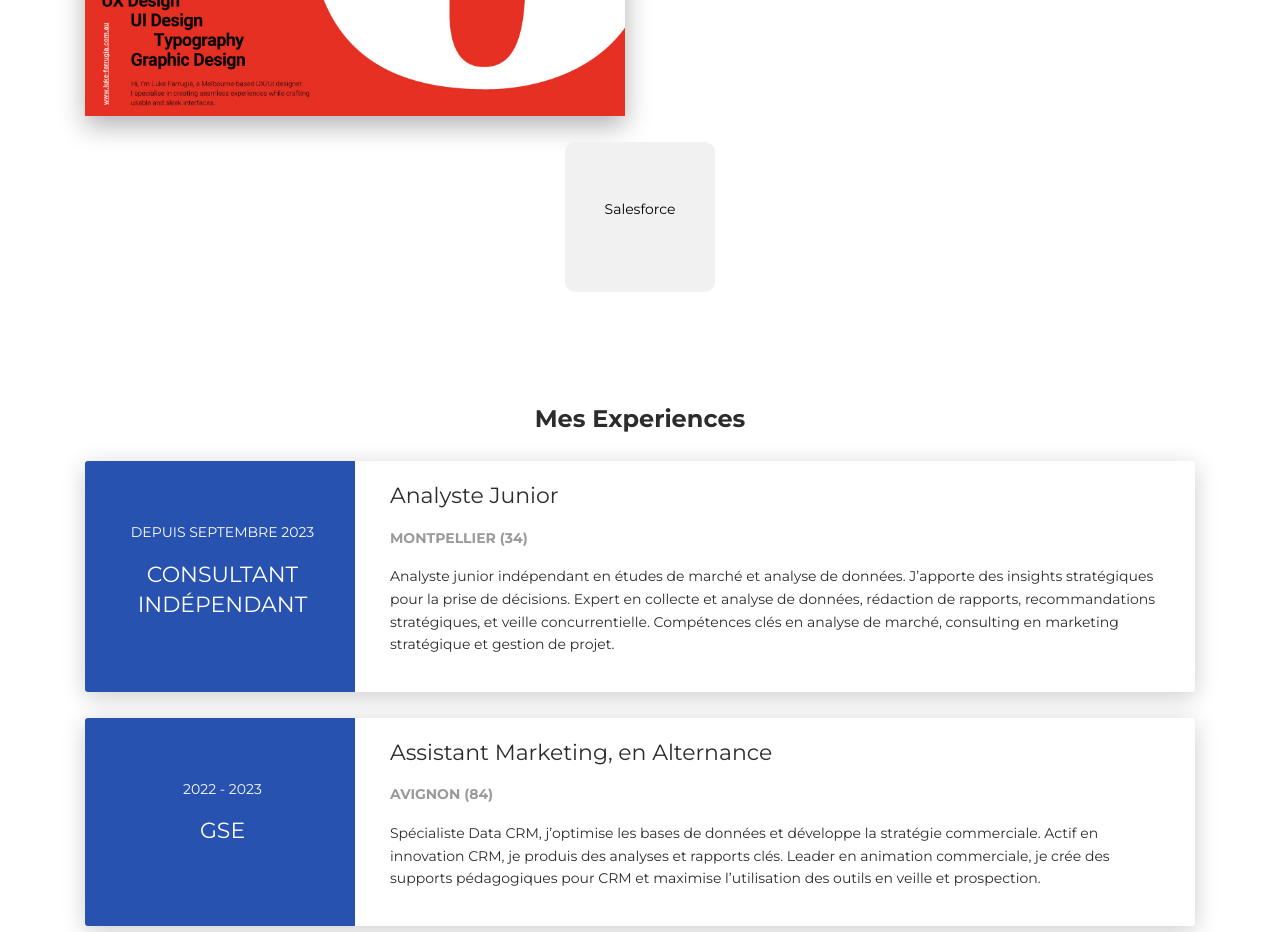
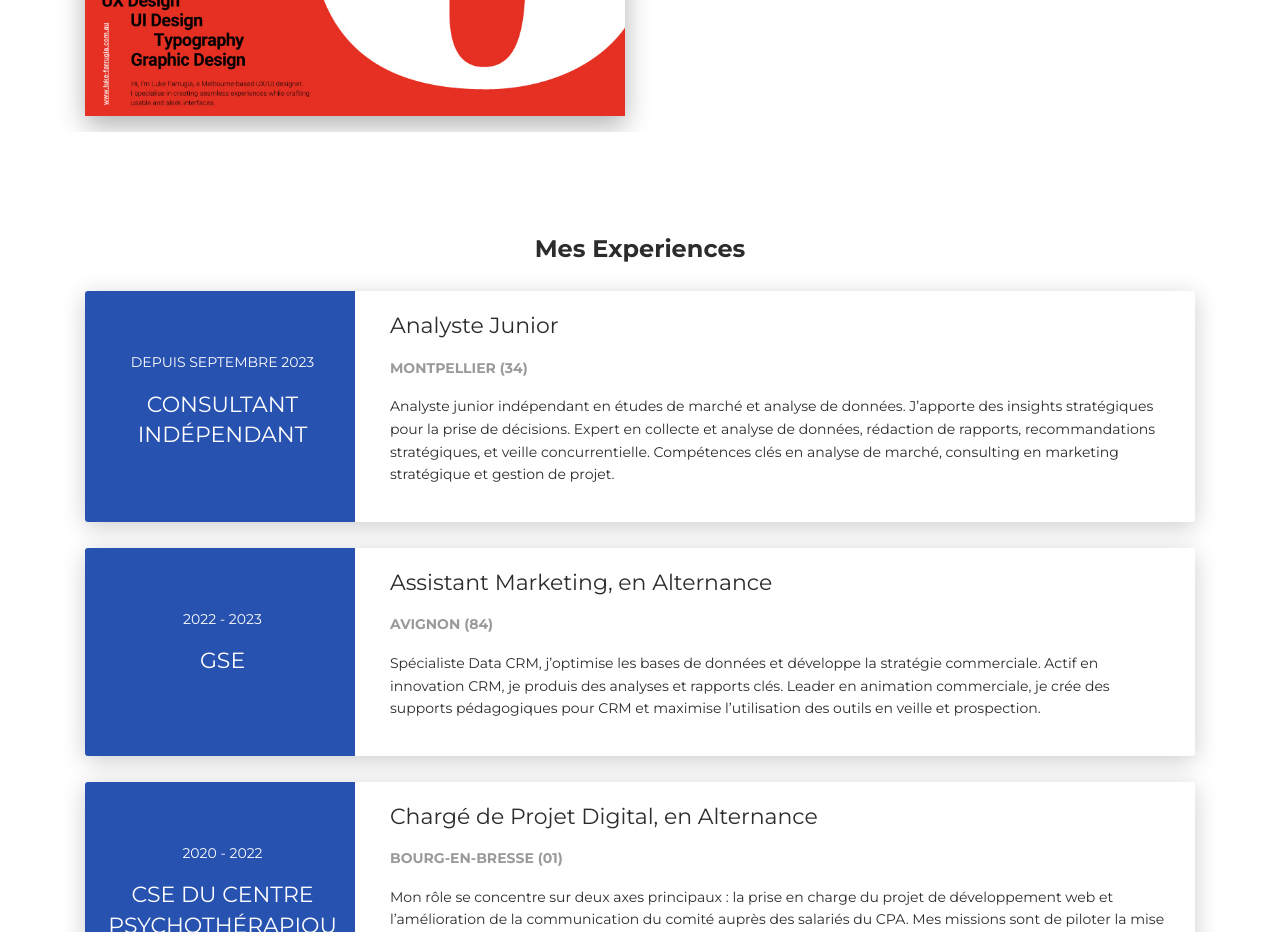
Before and after one commit to Bastien-Pesenti/cv, a plain HTML site: page index.html in a window 1280 px wide. Shown: the part 3580-4512 px from the top of the page. Drawn offline with nearby package versions, Linux system fonts and the light colour scheme.

Commit message:
Update index.html

```diff
--- a/index.html
+++ b/index.html
@@ -18,55 +18,7 @@
         }
       </style>
     </noscript>
-    <style>
-      .skills-container {
-    display: flex;
-    flex-wrap: wrap;
-    justify-content: space-around;
-}
 
-.skill-card {
-    width: 150px;
-    height: 150px;
-    perspective: 1000px;
-    margin: 10px;
-}
-
-.skill-card-inner {
-    position: relative;
-    width: 100%;
-    height: 100%;
-    text-align: center;
-    transition: transform 0.6s;
-    transform-style: preserve-3d;
-}
-
-.skill-card:hover .skill-card-inner {
-    transform: rotateY(180deg);
-}
-
-.skill-card-front, .skill-card-back {
-    position: absolute;
-    width: 100%;
-    height: 100%;
-    backface-visibility: hidden;
-    border-radius: 10px;
-    background: #f1f1f1;
-    display: flex;
-    align-items: center;
-    justify-content: center;
-}
-
-.skill-card-front {
-    color: black;
-}
-
-.skill-card-back {
-    color: white;
-    transform: rotateY(180deg);
-    background-color: #007bff; /* Vous pouvez changer la couleur de fond */
-}
-    </style>
     <script src="https://cdn.jsdelivr.net/npm/chart.js"></script>
   </head>
   <body id="top">
@@ -315,20 +267,6 @@
     </div>
   </div>
 </div>
-        <div class="skills-container">
-    <div class="skill-card" onmouseover="this.classList.toggle('flipped')" onmouseout="this.classList.toggle('flipped')">
-        <div class="skill-card-inner">
-            <div class="skill-card-front">
-                <p>Salesforce</p>
-            </div>
-            <div class="skill-card-back">
-                <p>Détails sur Salesforce</p>
-            </div>
-        </div>
-    </div>
-    <!-- Répétez pour chaque compétence, en modifiant le contenu des balises <p> -->
-</div>
-
 <div class="section" id="experience">
   <div class="container cc-experience">
     <div class="h4 text-center mb-4 title">Mes Experiences</div>
```
